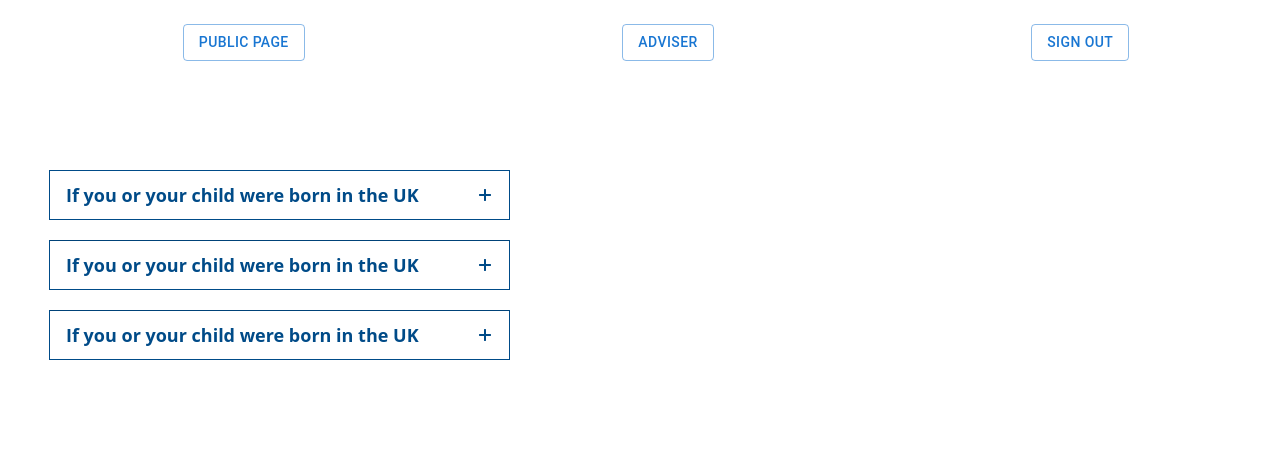
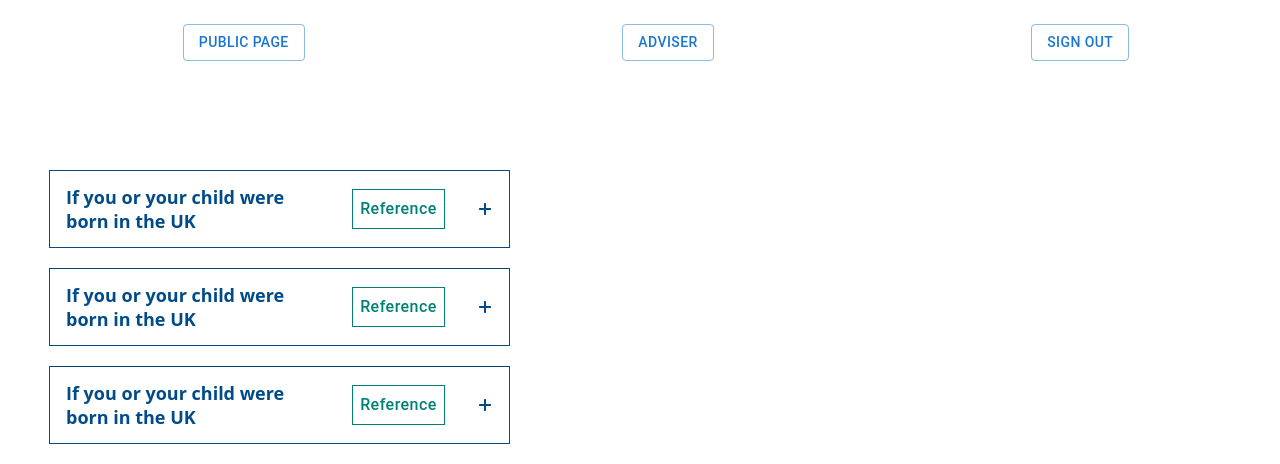
Before and after one commit to Mohammadjavad-Moradi/Simple-Accordion, a React (Create React App) app: page / in a window 1280 px wide. Shown: the top 464 px of the page. Built offline with nearby package versions, Linux system fonts and the light colour scheme; no server answers; sample sign-in values are in the browser's storage.

Commit message:
conditionally add reference button when user logged in to CustomAccordion, create reference button and style it

```diff
--- a/src/Components/CustomAccordion/CustomAccordion.component.tsx
+++ b/src/Components/CustomAccordion/CustomAccordion.component.tsx
@@ -14,18 +14,21 @@ import {
   TitleStyles,
   AddIconStyles,
   RemoveIconStyles,
+  ReferenceButtonStyles,
 } from './CustomAccordion.styles';
 
 interface AccordionProps {
   expanded: boolean;
   handleClick(id: number): void;
   id: number;
+  type: string | null;
 }
 
 const CustomAccordion: React.FC<AccordionProps> = ({
   expanded,
   handleClick,
   id,
+  type,
 }) => {
   const theme = useTheme();
   const matches = useMediaQuery(theme.breakpoints.down('sm'));
@@ -49,6 +52,14 @@ const CustomAccordion: React.FC<AccordionProps> = ({
               If you or your child were born in the UK
             </TitleStyles>
           </TitleWrapperStyles>
+          {type === 'loggedIn' ? (
+            <ReferenceButtonStyles
+              variant="outlined"
+              xs={matches ? 'xs' : undefined}
+            >
+              Reference
+            </ReferenceButtonStyles>
+          ) : null}
         </AccordionTitleStyles>
       </AccordionSummaryStyles>
       <AccordionDetailsStyles>
--- a/src/Components/CustomAccordion/CustomAccordion.styles.tsx
+++ b/src/Components/CustomAccordion/CustomAccordion.styles.tsx
@@ -122,3 +122,19 @@ export const AddIconStyles = styled(AddIcon)`
 export const RemoveIconStyles = styled(RemoveIcon)`
   margin: 0 18px;
 `;
+
+export const ReferenceButtonStyles = styled(({ ...props }) => (
+  <Button {...props} />
+))`
+  && {
+    min-width: ${(props) => (props.xs ? '82px' : '93px')};
+    min-height: 36px;
+    border-radius: 0;
+    color: #018176;
+    border-color: #018176;
+    background-color: #ffffff;
+    text-transform: none;
+    font-size: ${(props) => (props.xs ? '14px' : '16px')};
+    margin: ${(props) => (props.xs ? '0' : '18px 16px 18px 16px')};
+  }
+`;
--- a/src/Pages/PublicPage/PublicPage.component.tsx
+++ b/src/Pages/PublicPage/PublicPage.component.tsx
@@ -1,7 +1,12 @@
 import { useState } from 'react';
 import CustomAccordion from '../../Components/CustomAccordion/CustomAccordion.component';
 import { PublicPageWrapperStyles } from './PublicPage.styles';
-const PublicPage: React.FC = () => {
+
+interface PublicType {
+  user: null | any;
+}
+
+const PublicPage: React.FC<PublicType> = ({ user }) => {
   const [expanded, setExpanded] = useState<boolean | number>(false);
   const handleClick = (id: number): void => {
     id === expanded ? setExpanded(false) : setExpanded(id);
@@ -12,16 +17,19 @@ const PublicPage: React.FC = () => {
         handleClick={handleClick}
         expanded={expanded === 1}
         id={1}
+        type={user ? 'loggedIn' : null}
       />
       <CustomAccordion
         handleClick={handleClick}
         expanded={expanded === 2}
         id={2}
+        type={user ? 'loggedIn' : null}
       />
       <CustomAccordion
         handleClick={handleClick}
         expanded={expanded === 3}
         id={3}
+        type={user ? 'loggedIn' : null}
       />
     </PublicPageWrapperStyles>
   );
--- a/src/Router/ReactRouter.component.tsx
+++ b/src/Router/ReactRouter.component.tsx
@@ -18,7 +18,7 @@ const ReactRouter: React.FC<ReactRouterTypes> = ({ userName }) => {
     <Router>
       <Header user={userName} />
       <Switch>
-        <Route exact path="/" render={() => <PublicPage />} />
+        <Route exact path="/" render={() => <PublicPage user={userName} />} />
         <Route
           path="/login"
           render={() => (userName ? <Redirect to="/adviser" /> : <LoginPage />)}
```
